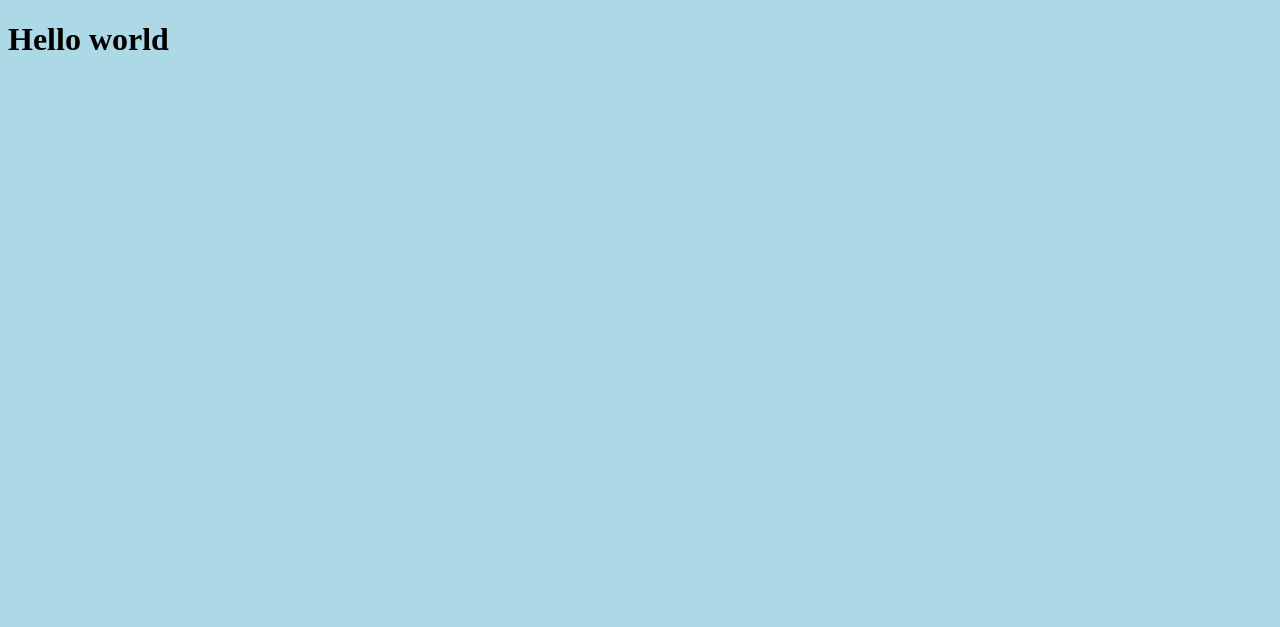
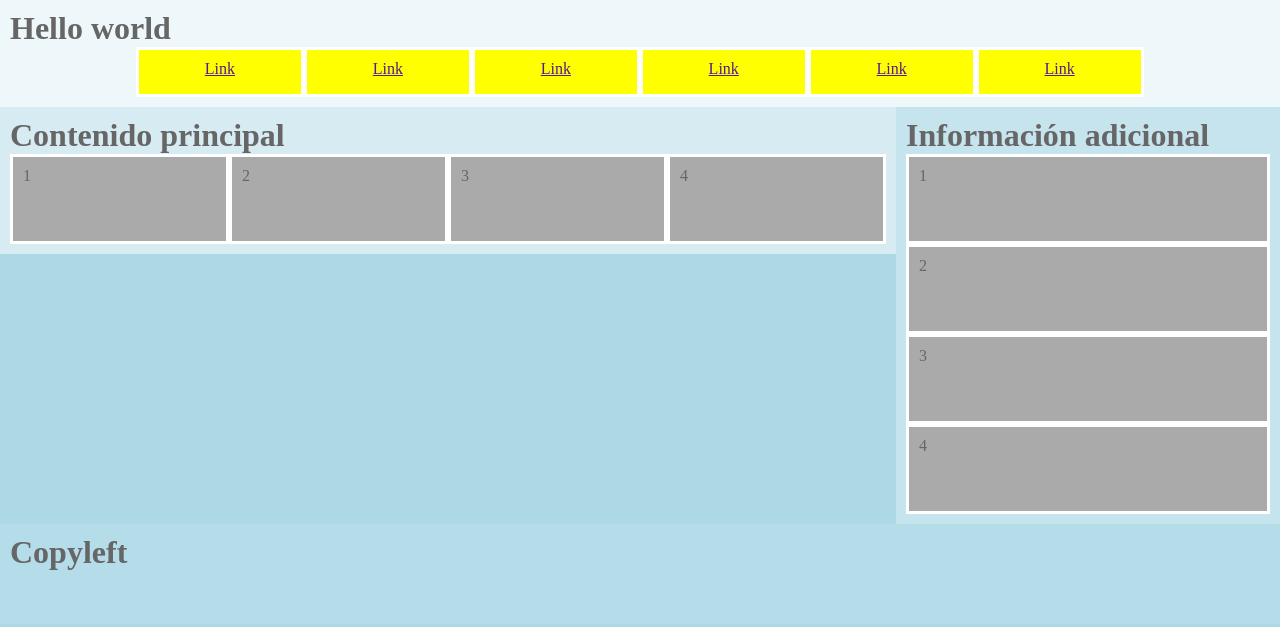
Before and after one commit to pballester2017crn/s2m82021, a plain HTML site: page index.html in a window 1280 px wide. Drawn offline with Linux system fonts and the light colour scheme.

Commit message:
responsive

```diff
--- a/estil/desktop.css
+++ b/estil/desktop.css
@@ -2,4 +2,39 @@
 	body{
 		background-color: lightblue;
 	}
+	#main li{
+		width: 25%;
+		float: left;
+	}
+	#aside li{
+		width: 100%;
+
+	}
+	#header{
+		height: ;
+	}
+	#menu{
+		overflow: hidden;
+		text-align: center;
+		width: 80%;
+		margin: 0 auto;
+	}
+	#menu li{
+		width: 16.66%;
+		float: left;
+	}
+	#main{
+		width: 70%;
+		float: left;
+		overflow: hidden;
+	}
+	#aside{
+		width: 30%;
+		float: left;
+		overflow: hidden;
+	}
+	#footer{
+		height: 100px;
+		clear: both;
+	}
 }
--- a/estil/phone.css
+++ b/estil/phone.css
@@ -1,5 +1,53 @@
+*{
+	margin: 0;
+	padding: 0;
+	box-sizing: border-box;
+}
+body{
+	color: #666;
+}
+div, li{
+	padding: 10px;
+}
+li{
+	list-style-type: none;
+	background-color: #AAA;
+	height: 90px;
+	border: solid 3px #FFF;
+}
+#header{
+	background-color: rgba(255,255,255,0.8);
+}
+#menu{
+	background-color: purple;
+}
+#menu li{
+	height: 50px;
+	background-color: yellow;
+}
+#main{
+	background-color: rgba(255,255,255,0.5);
+}
+#aside{
+	background-color: rgba(255,255,255,0.3);
+}
+#footer{
+	background-color: rgba(255,255,255,0.1);
+}
 @media screen and (max-width: 480px){
 	body{
 		background-color: tomato;
 	}
+	#header{
+		height:;
+	}
+	#main{
+
+	}
+	#aside{
+
+	}
+	#footer{
+		height: 100px;
+	}
 }
--- a/estil/tablet.css
+++ b/estil/tablet.css
@@ -2,4 +2,20 @@
 	body{
 		background-color: yellowgreen;
 	}
+	#main li{
+		width: 50%;
+		float: left;
+	}
+	#header{
+		height: ;
+	}
+	#main{
+		overflow: hidden;
+	}
+	#aside{
+		overflow: hidden;
+	}
+	#footer{
+		height: 100px;
+	}
 }
--- a/index.html
+++ b/index.html
@@ -9,6 +9,34 @@
 		<link rel="stylesheet" type="text/css" href="estil/desktop.css">
 	</head>
 	<body>
-		<h1>Hello world</h1>
+		<div id="header">
+			<h1>Hello world</h1>
+			<ul id="menu">
+				<li><a href="">Link</a></li>
+				<li><a href="">Link</a></li>
+				<li><a href="">Link</a></li>
+				<li><a href="">Link</a></li>
+				<li><a href="">Link</a></li>
+				<li><a href="">Link</a></li>
+			</ul>
+		</div>
+		<div id="main">
+			<h1>Contenido principal</h1>
+			<li>1</li>
+			<li>2</li>
+			<li>3</li>
+			<li>4</li>
+		</div>
+		<div id="aside">
+			<h1>Información adicional</h1>
+			<li>1</li>
+			<li>2</li>
+			<li>3</li>
+			<li>4</li>
+		</div>
+		<div id="footer">
+			<h1>Copyleft</h1>
+		</div>
+
 	</body>
 </html>
```
